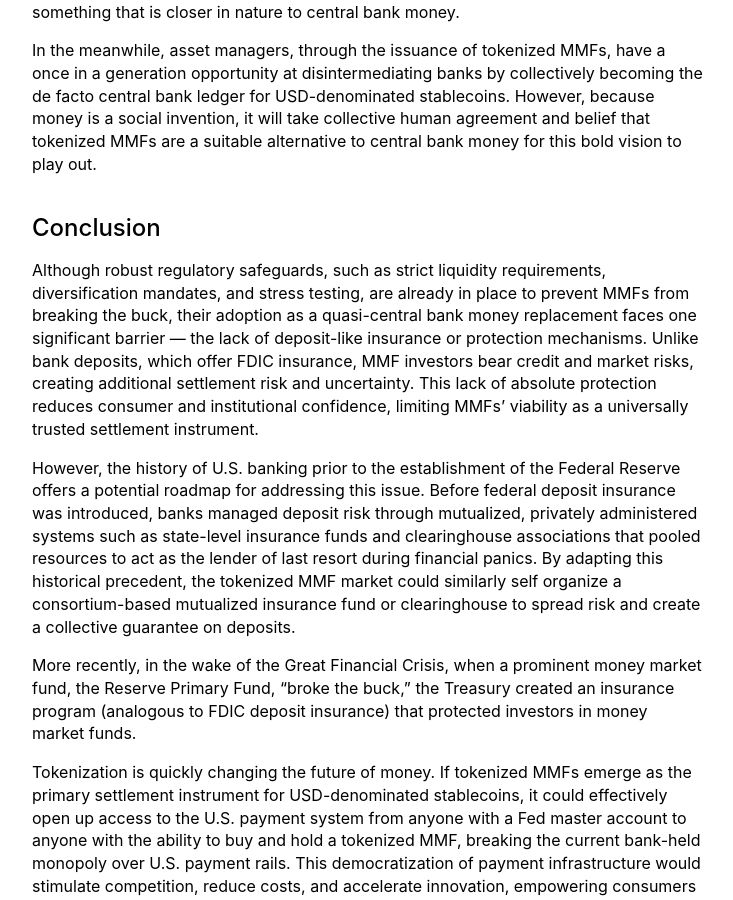
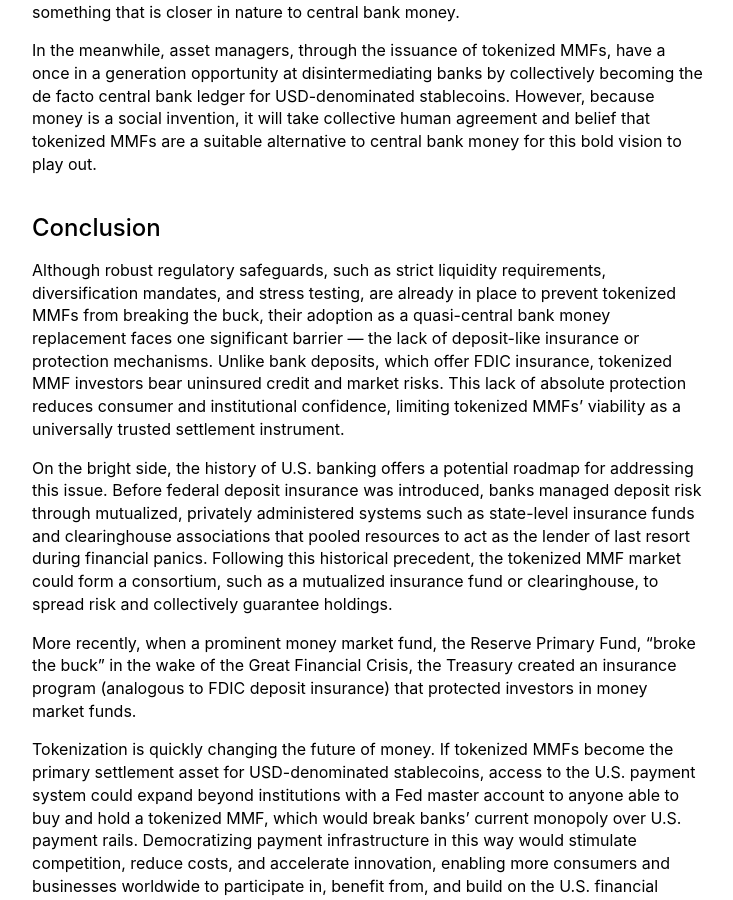
Before and after one commit to jshaked/jshaked.github.io, a Jekyll site: the page built from _posts/2025-05-01-stablecoin-market-structure.md, in a window 1280 px wide and 900 px high, scrolled down 3260 px. Shown: the whole window, without its empty margins (272-1005 px from the left). Built offline with Jekyll 4.4.1, drawn with Linux system fonts in a browser that asks for light colours; some of the changed text lies outside the part shown.

Commit message:
edit stablecoin market structure post
Co-Authored-By: Claude Sonnet 5.5 <noreply@anthropic.com>

```diff
--- a/_posts/2025-05-01-stablecoin-market-structure.md
+++ b/_posts/2025-05-01-stablecoin-market-structure.md
@@ -45,10 +45,10 @@ In the meanwhile, asset managers, through the issuance of tokenized MMFs, have a
 
 ## Conclusion
 
-Although robust regulatory safeguards, such as strict liquidity requirements, diversification mandates, and stress testing, are already in place to prevent MMFs from breaking the buck, their adoption as a quasi-central bank money replacement faces one significant barrier — the lack of deposit-like insurance or protection mechanisms. Unlike bank deposits, which offer FDIC insurance, MMF investors bear credit and market risks, creating additional settlement risk and uncertainty. This lack of absolute protection reduces consumer and institutional confidence, limiting MMFs’ viability as a universally trusted settlement instrument.
+Although robust regulatory safeguards, such as strict liquidity requirements, diversification mandates, and stress testing, are already in place to prevent tokenized MMFs from breaking the buck, their adoption as a quasi-central bank money replacement faces one significant barrier — the lack of deposit-like insurance or protection mechanisms. Unlike bank deposits, which offer FDIC insurance, tokenized MMF investors bear uninsured credit and market risks. This lack of absolute protection reduces consumer and institutional confidence, limiting tokenized MMFs’ viability as a universally trusted settlement instrument.
 
-However, the history of U.S. banking prior to the establishment of the Federal Reserve offers a potential roadmap for addressing this issue. Before federal deposit insurance was introduced, banks managed deposit risk through mutualized, privately administered systems such as state-level insurance funds and clearinghouse associations that pooled resources to act as the lender of last resort during financial panics. By adapting this historical precedent, the tokenized MMF market could similarly self organize a consortium-based mutualized insurance fund or clearinghouse to spread risk and create a collective guarantee on deposits.
+On the bright side, the history of U.S. banking offers a potential roadmap for addressing this issue. Before federal deposit insurance was introduced, banks managed deposit risk through mutualized, privately administered systems such as state-level insurance funds and clearinghouse associations that pooled resources to act as the lender of last resort during financial panics. Following this historical precedent, the tokenized MMF market could form a consortium, such as a mutualized insurance fund or clearinghouse, to spread risk and collectively guarantee holdings.
 
-More recently, in the wake of the Great Financial Crisis, when a prominent money market fund, the Reserve Primary Fund, "broke the buck," the Treasury created an insurance program (analogous to FDIC deposit insurance) that protected investors in money market funds.
+More recently, when a prominent money market fund, the Reserve Primary Fund, "broke the buck" in the wake of the Great Financial Crisis, the Treasury created an insurance program (analogous to FDIC deposit insurance) that protected investors in money market funds.
 
-Tokenization is quickly changing the future of money. If tokenized MMFs emerge as the primary settlement instrument for USD-denominated stablecoins, it could effectively open up access to the U.S. payment system from anyone with a Fed master account to anyone with the ability to buy and hold a tokenized MMF, breaking the current bank-held monopoly over U.S. payment rails. This democratization of payment infrastructure would stimulate competition, reduce costs, and accelerate innovation, empowering consumers and businesses globally to participate, benefit from, and build on top of the U.S. financial system.
+Tokenization is quickly changing the future of money. If tokenized MMFs become the primary settlement asset for USD-denominated stablecoins, access to the U.S. payment system could expand beyond institutions with a Fed master account to anyone able to buy and hold a tokenized MMF, which would break banks’ current monopoly over U.S. payment rails. Democratizing payment infrastructure in this way would stimulate competition, reduce costs, and accelerate innovation, enabling more consumers and businesses worldwide to participate in, benefit from, and build on the U.S. financial system.
```
Also changed, not shown: other parts of _posts/2025-05-01-stablecoin-market-structure.md (+1 -1 lines).
